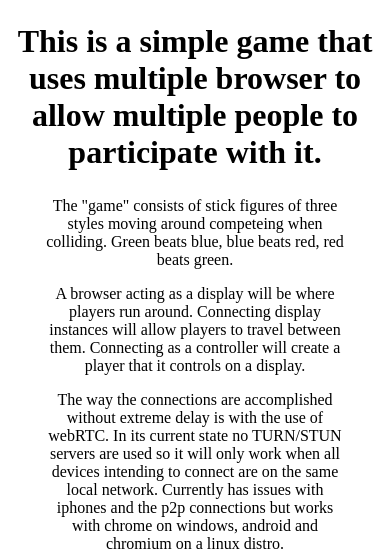
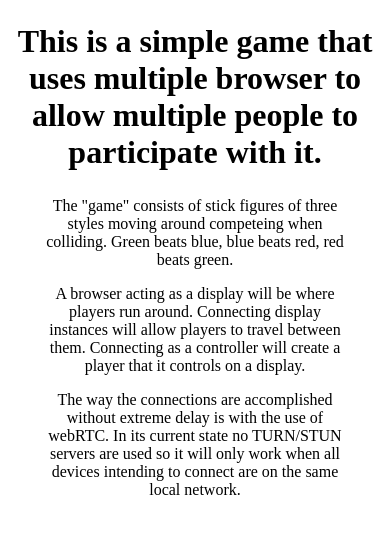
Before and after one commit to James-Is-A-Name/webSocketGameSpace, a website: page public/index.html in a window 390 px wide. Shown: the part 285-844 px from the top of the page. Drawn offline with Linux system fonts and the light colour scheme.

Commit message:
remove mention of iphone having troubles

```diff
--- a/public/index.html
+++ b/public/index.html
@@ -27,7 +27,6 @@
         <p style="padding-left: 10%;padding-right: 10%; width:80%">
             The way the connections are accomplished without extreme delay is with the use of webRTC.
             In its current state no TURN/STUN servers are used so it will only work when all devices intending to connect are on the same local network.
-            Currently has issues with iphones and the p2p connections but works with chrome on windows, android and chromium on a linux distro.
         </p>
     </div>
 
```
